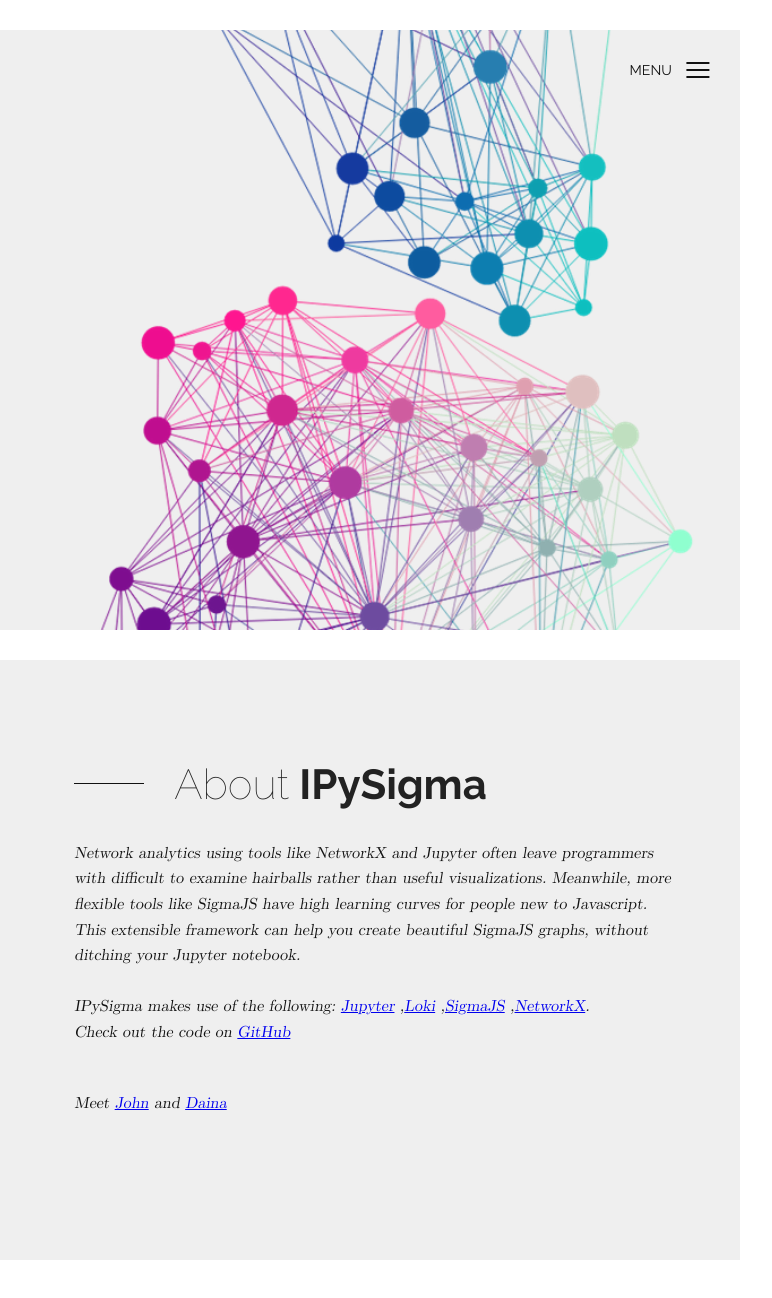
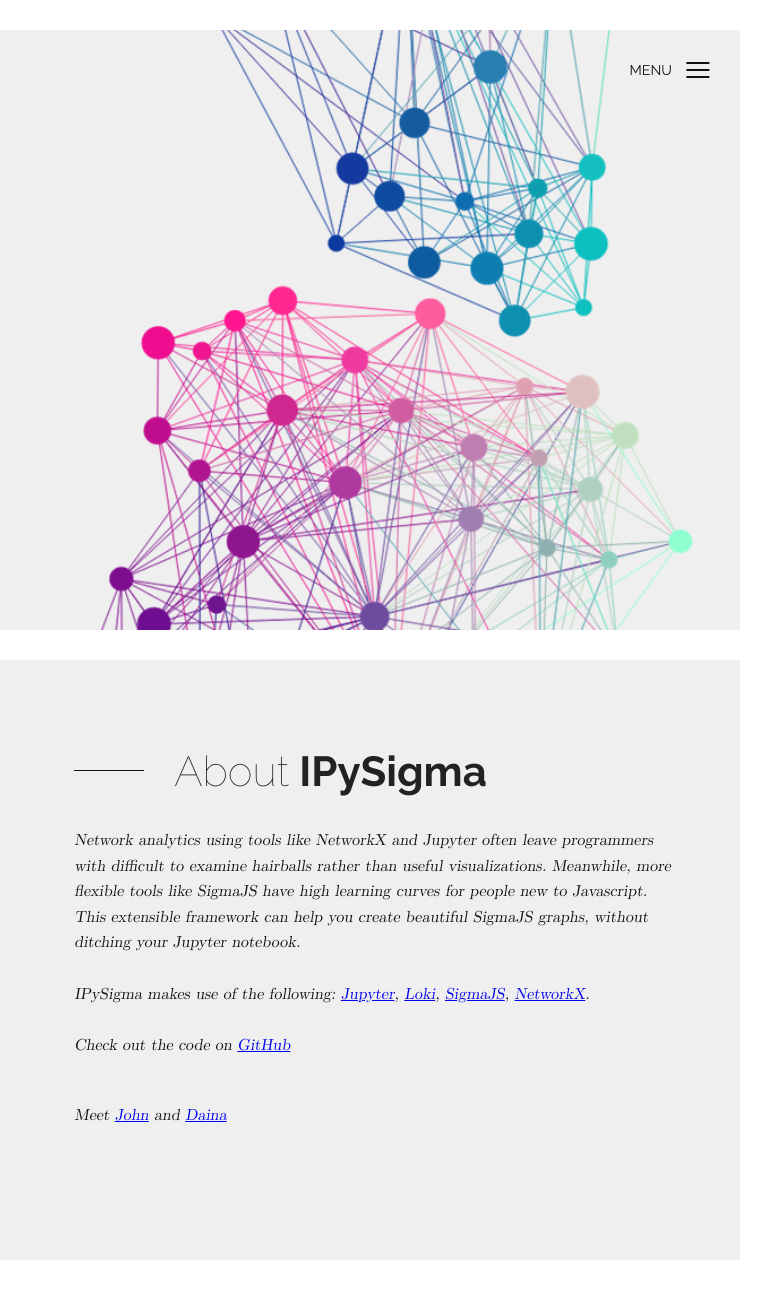
Before and after one commit to bsnacks000/IPySigma-Demo, a plain HTML site: page index.html in a window 1280 px wide. Shown: the top 1298 px of the page, 508-1280 px from the left. Drawn offline with nearby package versions, Linux system fonts and the light colour scheme; files whose address does not match are found by name.

Commit message:
fix spacing again

```diff
--- a/index.html
+++ b/index.html
@@ -35,9 +35,9 @@
         <div class="blurb">
           <h2>About<strong> IPySigma</strong></h2>
           <p>Network analytics using tools like NetworkX and Jupyter often leave programmers with difficult to examine hairballs rather than useful visualizations. Meanwhile, more flexible tools like SigmaJS have high learning curves for people new to Javascript. This extensible framework can help you create beautiful SigmaJS graphs, without ditching your Jupyter notebook. <br><br> IPySigma makes use of the following: <a href="http://jupyter.org/
-">Jupyter</a> ,<a href="http://lokijs.org/#/
-">Loki</a> ,<a href="http://sigmajs.org/
-">SigmaJS</a> ,<a href="https://networkx.github.io/">NetworkX</a>.<br>Check out the code on <a href="https://github.com/bsnacks000/IPyGraphViz_testing">GitHub</a><br><p>Meet <a href="http://johnnydeblase.blogspot.com/
+">Jupyter</a>, <a href="http://lokijs.org/#/
+">Loki</a>, <a href="http://sigmajs.org/
+">SigmaJS</a>, <a href="https://networkx.github.io/">NetworkX</a>.<br><br>Check out the code on <a href="https://github.com/bsnacks000/IPyGraphViz_testing">GitHub</a><br><p>Meet <a href="http://johnnydeblase.blogspot.com/
 ">John</a> and <a href="http://dainabouquin.com/about-me/
 ">Daina</a></p>
         </div>
```
